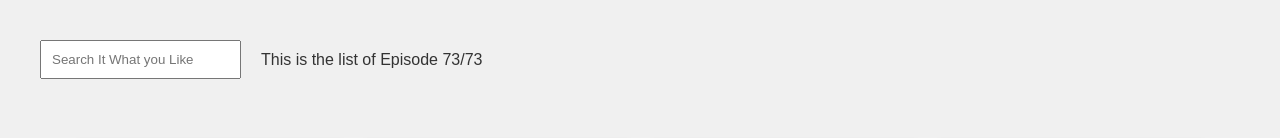
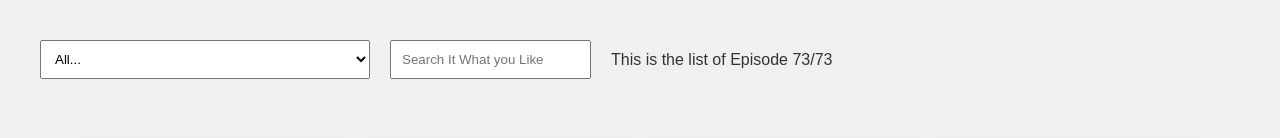
Before and after one commit to Mgphone/emmanuel-TV-Project, a plain HTML site: page index.html in a window 1280 px wide. Shown: the top 138 px of the page. Drawn offline with Linux system fonts and the light colour scheme.

Commit message:
add select box and function

```diff
--- a/script.js
+++ b/script.js
@@ -1,6 +1,6 @@
 function setup() {
   const allEpisodes = getAllEpisodes();
-  // console.log(allEpisodes);
+  console.log(allEpisodes);
   let filterInput = allEpisodes;
 
   makeTopDisplay(allEpisodes, filterInput);
@@ -9,7 +9,33 @@ function setup() {
 
 function makeTopDisplay(allEpisodes, filterInput) {
   const topDisplayElem = document.getElementById("top-display");
+  const selectElement = document.createElement("select");
   const inputElement = document.createElement("input");
+  //add select
+  selectElement.id = "movie-list";
+  const allOptions = document.createElement("option");
+  allOptions.value = "all";
+  allOptions.textContent = "All...";
+  selectElement.appendChild(allOptions);
+  allEpisodes.map((movie) => {
+    const option = document.createElement("option");
+    option.value = movie.name;
+    option.textContent = `${movie.name} - S${String(movie.season).padStart(
+      2,
+      "0"
+    )}E${String(movie.number).padStart(2, "0")}`;
+    selectElement.appendChild(option);
+  });
+  //select function
+  selectElement.addEventListener("change", (e) => {
+    // console.log("you click event", e.target.value);
+    if (e.target.value == "all") {
+      makePageForEpisodes(allEpisodes);
+    } else {
+      filterInput = allEpisodes.filter((film) => film.name == e.target.value);
+      makePageForEpisodes(filterInput);
+    }
+  });
   //add input
   inputElement.type = "text";
   inputElement.placeholder = "Search It What you Like";
@@ -25,6 +51,7 @@ function makeTopDisplay(allEpisodes, filterInput) {
 
     makePageForEpisodes(filterInput);
   });
+  topDisplayElem.appendChild(selectElement);
   topDisplayElem.appendChild(inputElement);
   topDisplayElem.appendChild(addLabel);
 }
--- a/style.css
+++ b/style.css
@@ -15,7 +15,8 @@ body {
   margin: 20px;
   gap: 20px;
 }
-#top-display input {
+#top-display input,
+#top-display select {
   padding: 10px;
 }
 #root {
```
